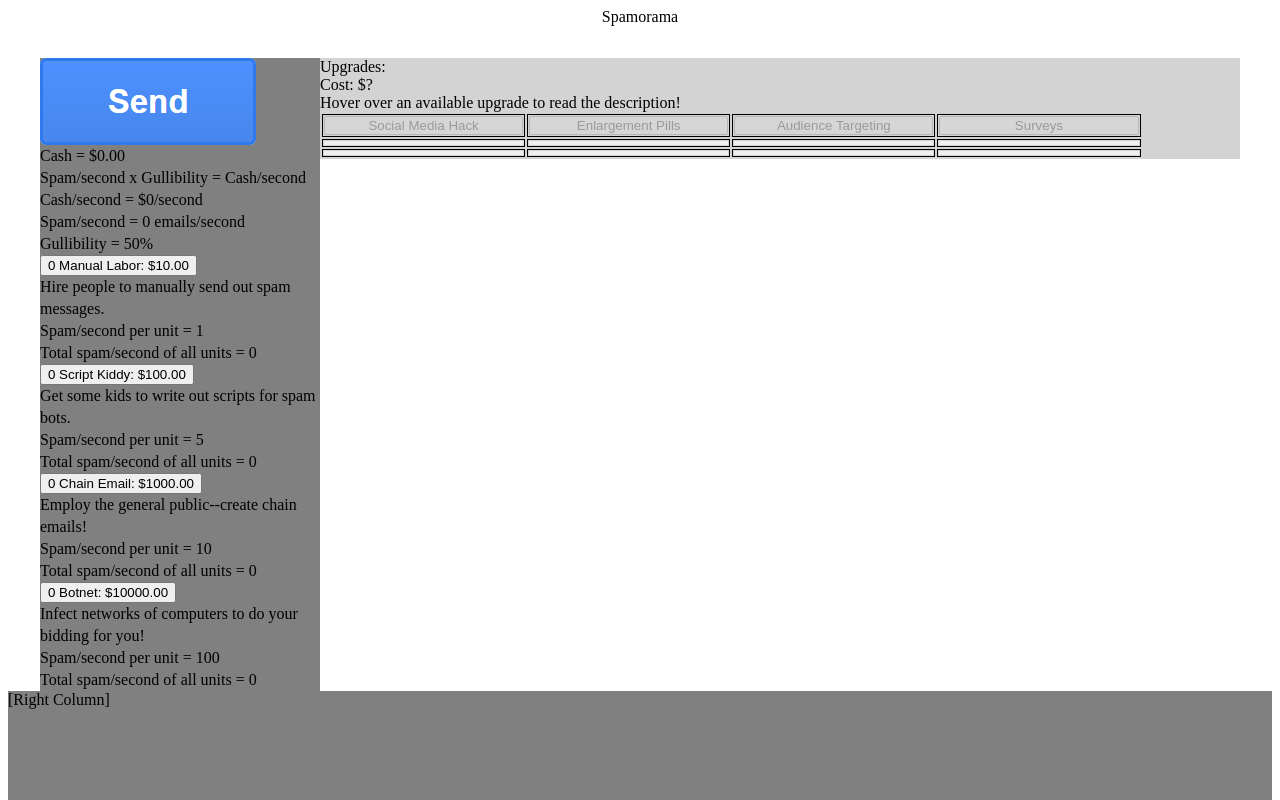
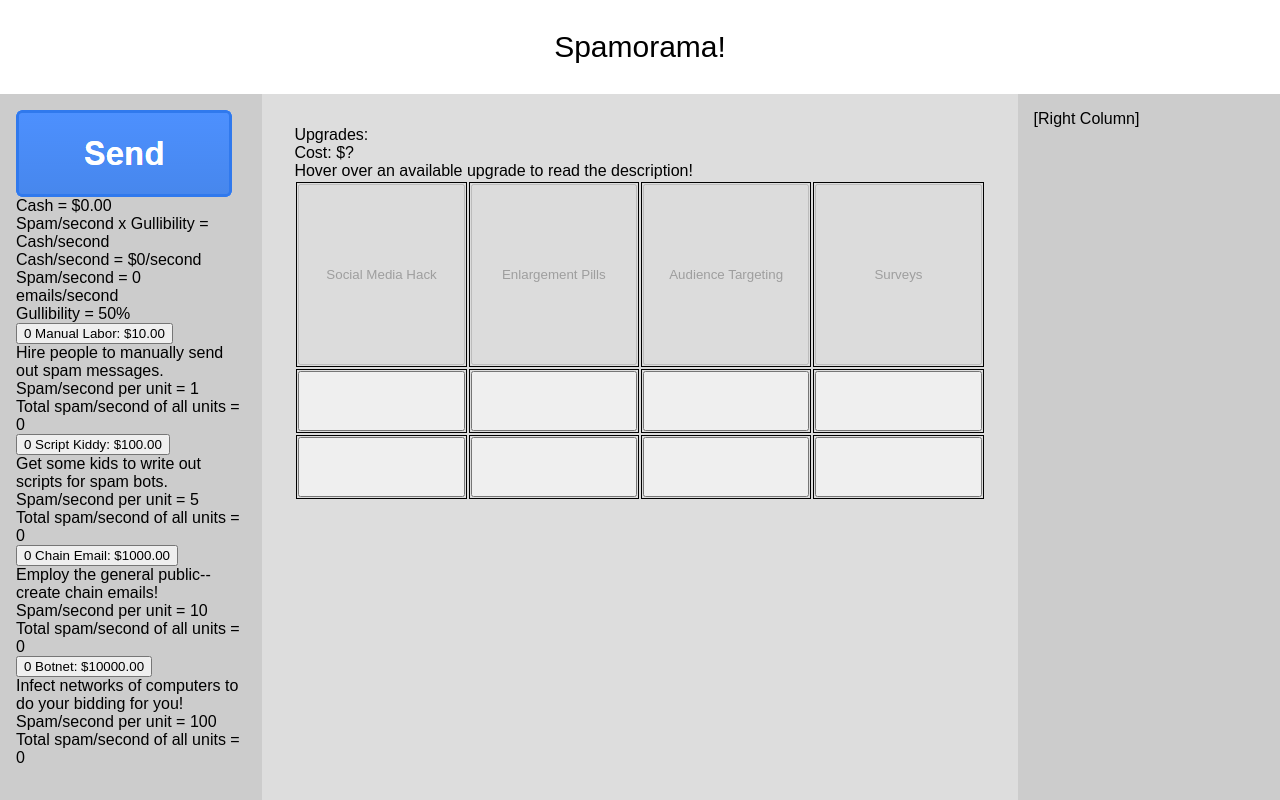
Before and after one commit to jake-white/Spamorama, a plain HTML site: page index.html in a window 1280 px wide. Shown: the top 800 px of the page. Drawn offline with Linux system fonts and the light colour scheme.

Commit message:
flexbox layout
Created a fully functioning flexbox "Holy Grail" layout with a header
and 3 columns.  Also fixed an upgrade bug where it would display
undefined info for future upgrades.

```diff
--- a/index.html
+++ b/index.html
@@ -1,23 +1,23 @@
 <html>
 <title id = "title">Spamorama!</title>
-<div id = "header">
-Spamorama
-</div>
+
 <script type="text/javascript" src="unit.js"></script>
 <script type="text/javascript" src="upgrade.js"></script>
 <link rel="stylesheet" type="text/css" href="style.css">
-<div class = container>
+
+<body onload = "start();">
+<div class = "header">Spamorama!</div>
+<div class = "columns">
 <div class = "column-left">
 <input type = "image" src = "images/button.png" onclick = "send();"><br>
-<body onload = "start();">
 Cash = $<label id = "cash" ></label><br>
 Spam/second x Gullibility = Cash/second<br>
 Cash/second = $<label id = "cps"></label>/second<br>
 Spam/second = <label id = "sps"></label> emails/second<br>
 Gullibility = <label id = "g"></label>%<br>
 <div id = "unitDiv"></div>
-</body>
 </div>
+
 <div class = "column-center">
 Upgrades:<br>
 Cost: $<label id = "upgradecost">?</label><br>
@@ -67,10 +67,13 @@ Cost: $<label id = "upgradecost">?</label><br>
 	</tr>
 </table>
 </div>
+
+<div class = "column-right">
+	[Right Column]
 </div>
-<div class = "column-right">
-[Right Column]
 </div>
+
+</body>
 <script>
 var cash = 0;
 var cps = 0, sps = 0, g = 0.5; //cash/sec, spam/sec, gullibility
@@ -163,12 +166,12 @@ var calcSPS = function()
 }
 var hover = function(buttonNumber, on)
 {
-	if(on)
+	if(on && buttonNumber < upgrade.name.length)
 	{
 		document.getElementById('upgradecost').innerHTML = upgrade.cost[buttonNumber];
 		document.getElementById('description').innerHTML = upgrade.description[buttonNumber];
 	}
-	if(!on)
+	else
 	{
 		document.getElementById('upgradecost').innerHTML = "?"
 		document.getElementById('description').innerHTML = "Hover over an available upgrade to read the description!";
--- a/style.css
+++ b/style.css
@@ -1,42 +1,37 @@
-#header{
-	height: 50px;
+.header{
 	text-align: center;
+	font-size: 30;
+	background-color: #FFFFFF;
+	padding: 1em;
 }
-.container {
+
+html, body {
+  width: 100%;
+  height: 100%;
+  margin: 0;
+  font-family: sans-serif;
+}
+
+body {
+	display: -moz-box;      /* OLD: Firefox (buggy) */
+	display: -ms-flexbox;   /* MID: IE 10 */
+	display: -webkit-flex;  /* New: Chrome 21+ */
+	display: flex;      /* NEW: Opera 12.1, Firefox 22+ */
+	flex-direction: column;
+}
+.columns {
+	height: 100%;
 	display:flex;
-
-    /* Centering the page */
-    max-width:1200px;
-    margin:0 auto;
 }
-.column-left{
-	flex-shrink:0;
-    width:280px;
-	height: 100%;
-	background-color:gray;
-	line-height: 22px;
+.column-left, .column-right {
+	width: 20%;
+  	background: #ccc;
+  	padding: 1em;
 }
-.column-center{
-	flex-grow: 1;
-	height: 100%;
-	background-color:#d3d3d3;
-}
-.column-right{
-	height: 100%;
-	background-color:gray;
-}
-@media all and (max-width: 800px) {
-
-    #page {
-        flex-flow:column;
-    }
-
-    /* Make the sidebar take the entire width of the screen */
-
-    aside {
-        width:auto;
-    }
-
+.column-center {
+width: 60%;
+  background: #ddd;
+  padding: 2em;
 }
 table.table1 {
 	margin: 0px;
```
